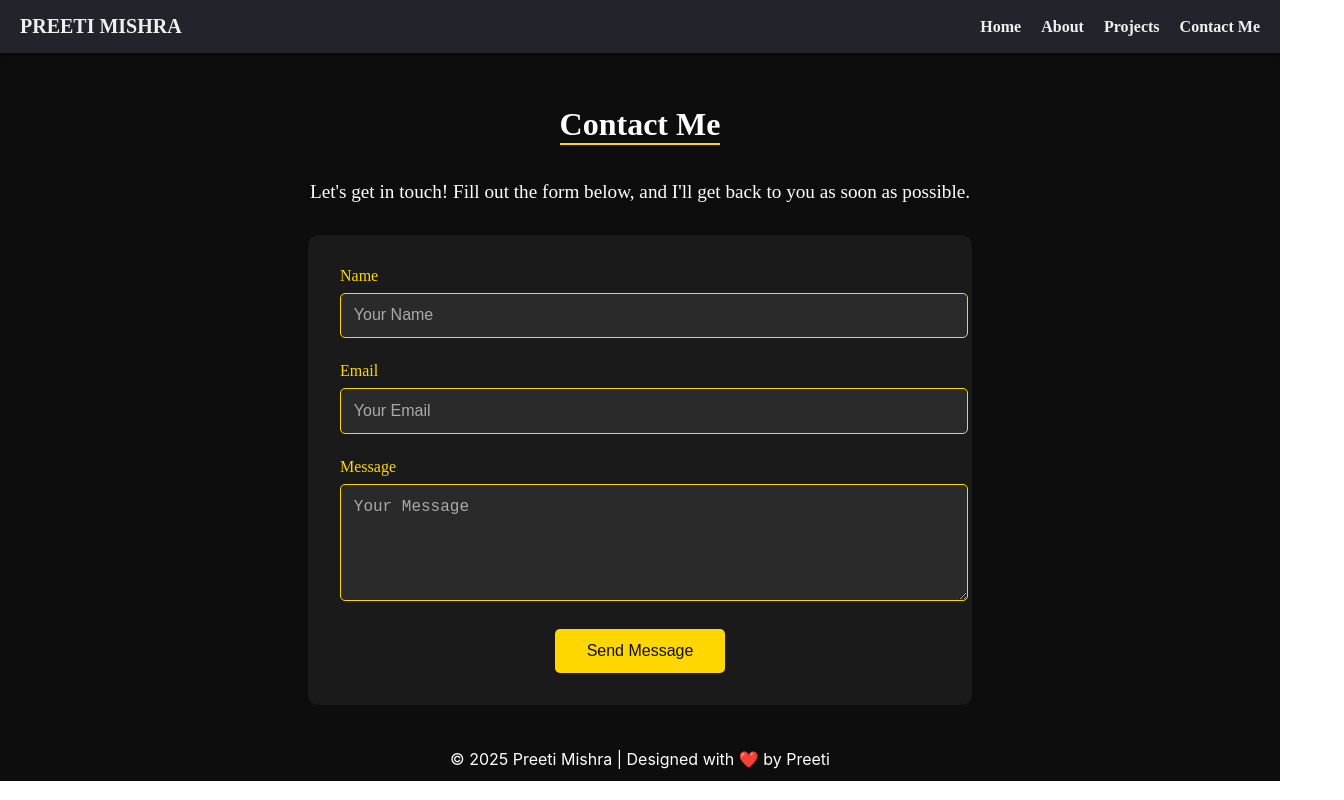
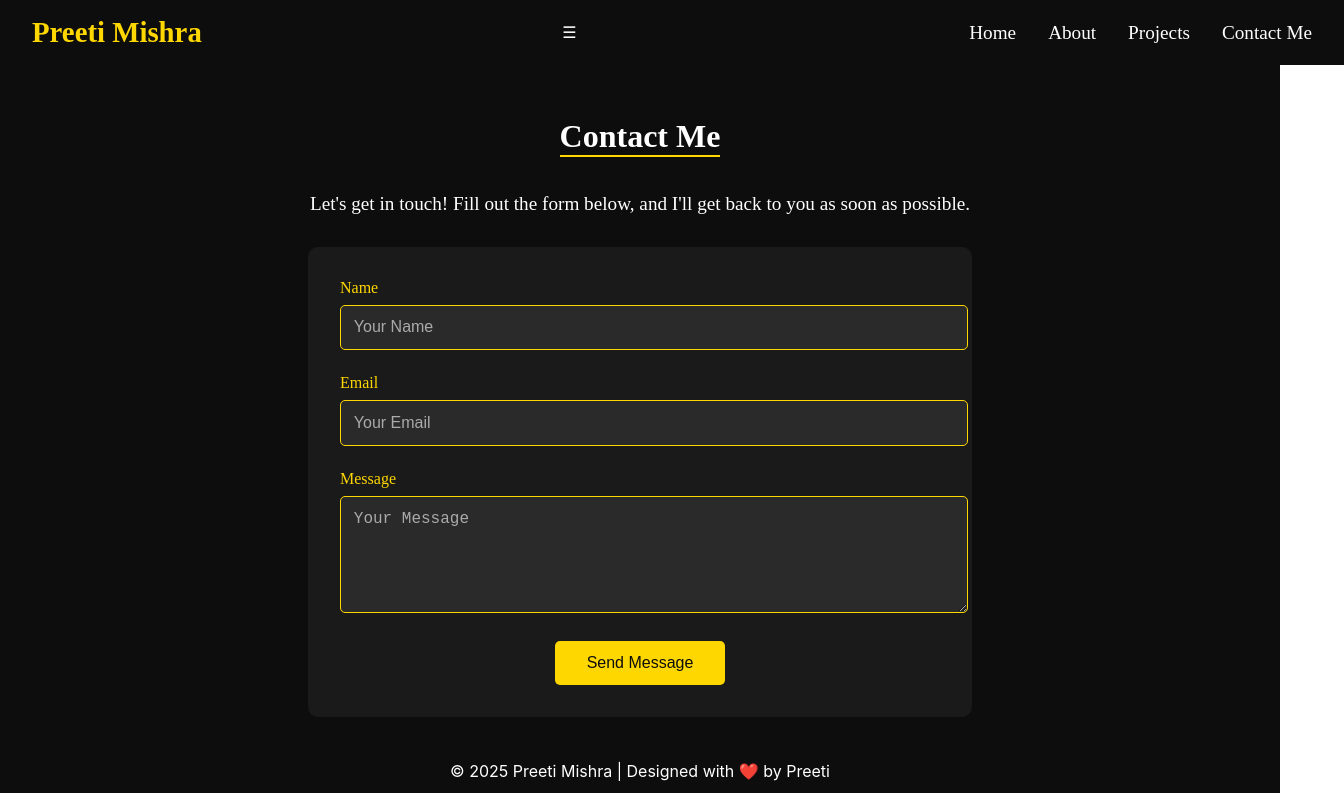
Before and after one commit to preetimishra2/portfolio, a React (Create React App) app: page /contact in a window 1280 px wide. Shown: the whole page, 1344 px wide, since content can reach past the window. Built offline with nearby package versions, Linux system fonts and the light colour scheme.

Commit message:
making header more compatible for smaller devices

```diff
--- a/src/components/Header.css
+++ b/src/components/Header.css
@@ -1,11 +1,11 @@
-/* Header.css */
 .header {
-  background-color: #23232b;
-  padding: 15px 20px;
+  background-color: #0d0d0d;
+  color: #fff;
+  padding: 1rem 2rem;
   position: sticky;
   top: 0;
   z-index: 1000;
-  box-shadow: 0 2px 5px rgba(0, 0, 0, 0.5);
+  width: 100%;
 }
 
 .navbar {
@@ -15,36 +15,71 @@
 }
 
 .navbar-brand {
-  color: #f0f0f0;
-  font-size: 20px;
+  font-size: 1.8rem;
   font-weight: bold;
-  text-transform: uppercase;
+  color: #ffd700;
+  text-decoration: none;
 }
 
 .nav-list {
+  display: flex;
   list-style: none;
-  display: flex;
-  gap: 20px;
   margin: 0;
   padding: 0;
 }
 
 .nav-item {
-  font-size: 16px;
+  margin-left: 2rem;
 }
 
 .nav-link {
+  color: #fff;
   text-decoration: none;
-  color: #f0f0f0;
-  font-weight: bold;
+  font-size: 1.2rem;
   transition: color 0.3s ease;
 }
 
 .nav-link:hover {
-  color: #f9a826;
+  color: #ffd700;
 }
-@media (min-width: 480px) {
-  .font-link {
-    font-family: "Hanalei Fill", cursive;
+
+/* Mobile-Specific Styles */
+@media (max-width: 768px) {
+  .navbar {
+    flex-wrap: wrap;
+  }
+
+  .nav-list {
+    flex-direction: column;
+    width: 100%;
+    display: none; /* Hide by default */
+    background-color: #0d0d0d;
+    padding: 1rem 0;
+    text-align: center;
+  }
+
+  .nav-list.active {
+    display: flex; /* Show when active */
+  }
+
+  .nav-item {
+    margin: 0.5rem 0;
+  }
+
+  .menu-toggle {
+    display: block;
+    font-size: 1.5rem;
+    cursor: pointer;
+    color: #ffd700;
   }
 }
+
+@media (max-width: 480px) {
+  .navbar-brand {
+    font-size: 1.5rem;
+  }
+
+  .nav-link {
+    font-size: 1rem;
+  }
+}
--- a/src/components/Header.js
+++ b/src/components/Header.js
@@ -1,17 +1,42 @@
-import React from 'react';
+import React, { useState } from 'react';
 import { Link } from 'react-router-dom';
 import './Header.css';
 
 const Header = () => {
+  const [menuOpen, setMenuOpen] = useState(false);
+
+  const toggleMenu = () => {
+    setMenuOpen(!menuOpen);
+  };
+
   return (
     <header className="header font-link">
       <nav className="navbar">
         <div className="navbar-brand">Preeti Mishra</div>
-        <ul className="nav-list">
-          <li className="nav-item"><Link to="/portfolio" className="nav-link">Home</Link></li>
-          <li className="nav-item"><Link to="/about" className="nav-link">About</Link></li>
-          <li className="nav-item"><Link to="/experience" className="nav-link">Projects</Link></li>
-          <li className="nav-item"><Link to="/contact" className="nav-link">Contact Me</Link></li>
+        <div className="menu-toggle" onClick={toggleMenu}>
+          {menuOpen ? '✖' : '☰'}
+        </div>
+        <ul className={`nav-list ${menuOpen ? 'active' : ''}`}>
+          <li className="nav-item">
+            <Link to="/portfolio" className="nav-link" onClick={() => setMenuOpen(false)}>
+              Home
+            </Link>
+          </li>
+          <li className="nav-item">
+            <Link to="/about" className="nav-link" onClick={() => setMenuOpen(false)}>
+              About
+            </Link>
+          </li>
+          <li className="nav-item">
+            <Link to="/experience" className="nav-link" onClick={() => setMenuOpen(false)}>
+              Projects
+            </Link>
+          </li>
+          <li className="nav-item">
+            <Link to="/contact" className="nav-link" onClick={() => setMenuOpen(false)}>
+              Contact Me
+            </Link>
+          </li>
         </ul>
       </nav>
     </header>
```
